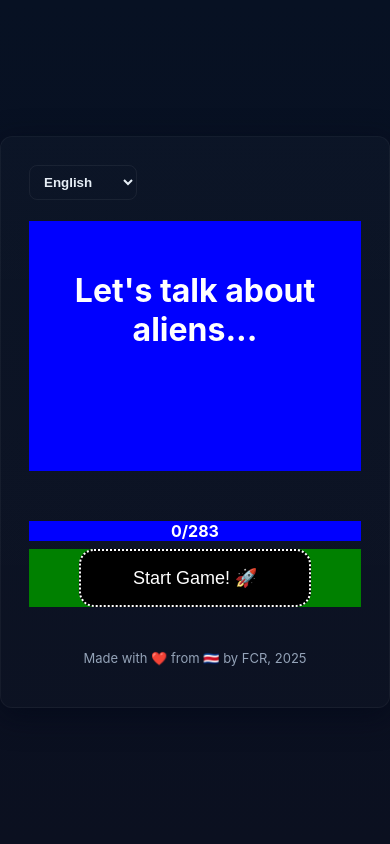
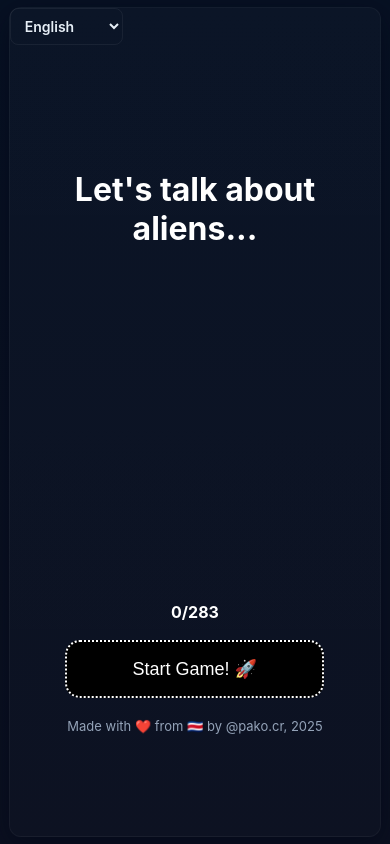
Before and after one commit to pakocrc/PreguntasWeb, a website with bundled scripts: page public/index.html in a window 390 px wide. Built offline with nearby package versions, Linux system fonts and the light colour scheme.

Commit message:
UI Improvements (responsiveness included)

```diff
--- a/public/index.html
+++ b/public/index.html
@@ -31,6 +31,7 @@
             <h1 class="questionTextSpan" id="questionTextSpan"></h1>
         </div>
 
+        <div class="bottomContainer">
             <div class="tooltip" id="tooltip">
                 <button class="shareButton" id="shareButton">
                     <span class="tooltiptext" id="myTooltip" data-lang="tooltip"></span>
@@ -52,9 +53,10 @@
                 <p data-lang="footer">Made with ❤️ — 2025</p>
             </footer>
         </div>
+    </div>
     <script src="https://cdn.jsdelivr.net/npm/gsap@3.13.0/dist/gsap.min.js"></script>
     <script src="https://cdn.jsdelivr.net/npm/gsap@3.13.0/dist/SplitText.min.js"></script>
-    <script  type="module" src="js/main.js"></script>
+    <script type="module" src="js/main.js"></script>
     <script type="module" src="js/languagePicker.js"></script>
 </body>
 
--- a/public/js/languagePicker.js
+++ b/public/js/languagePicker.js
@@ -4,7 +4,7 @@ const TRANSLATIONS = {
         title: "Let's talk about aliens...",
         loading: "Loading questions... ⏱️",
         start: "Start Game! 🚀",
-        footer: "Made with ❤️ from 🇨🇷 by FCR, 2025",
+        footer: "Made with ❤️ from 🇨🇷 by @pako.cr, 2025",
         error: "There are no questions available. Please reload the page and try again.",
         gameOver: "Game Over! 🎉",
         primary: "Next 🎲",
@@ -15,7 +15,7 @@ const TRANSLATIONS = {
         title: "Let's talk about aliens...",
         loading: "Cargando preguntas... ⏱️",
         start: "¡Iniciar Juego! 🚀",
-        footer: "Hecho con ❤️ en 🇨🇷 por FCR, 2025",
+        footer: "Hecho con ❤️ en 🇨🇷 por @pako.cr, 2025",
         error: "No hay preguntas disponibles. Por favor recarga la página y vuelve a intentarlo.",
         gameOver: "¡Juego terminado! 🎉",
         primary: "Siguiente 🎲",
@@ -26,7 +26,7 @@ const TRANSLATIONS = {
         title: "Let's talk about aliens...",
         loading: "Carregando perguntas... ⏱️",
         start: "Iniciar o jogo! 🚀",
-        footer: "Feito com ❤️ na 🇨🇷 por FCR, 2025",
+        footer: "Feito com ❤️ na 🇨🇷 por @pako.cr, 2025",
         error: "Não há questões disponíveis. Por favor recarregue a página e tente novamente.",
         gameOver: "Fim de Jogo! 🎉",
         primary: "Próximo 🎲",
@@ -37,7 +37,7 @@ const TRANSLATIONS = {
         title: "Let's talk about aliens...",
         loading: "Fragen werden geladen... ⏱️",
         start: "Spiel starten! 🚀",
-        footer: "Mit ❤️ in 🇨🇷 von FCR hergestellt, 2025",
+        footer: "Mit ❤️ in 🇨🇷 von @pako.cr hergestellt, 2025",
         error: "Ninchts der Fragen sind verfügbar. Bitte lade die Seite neu und versuche es erneut.",
         gameOver: "Spiel Ende! 🎉",
         primary: "Nächste 🎲",
@@ -48,7 +48,7 @@ const TRANSLATIONS = {
         title: "Let's talk about aliens...",
         loading: "Chargement des questions... ⏱️",
         start: "Lancer le jeu! 🚀",
-        footer: "Fabriqué avec ❤️ au 🇨🇷 par FCR, 2025",
+        footer: "Fabriqué avec ❤️ au 🇨🇷 par @pako.cr, 2025",
         error: "Il n'y a pas de questions disponibles. Veuillez rafraichir la page et essayer de nouveau.",
         gameOver: "Jeu Terminé! 🎉",
         primary: "Suivant 🎲",
@@ -59,7 +59,7 @@ const TRANSLATIONS = {
         title: "Let's talk about aliens...",
         loading: "Caricamento delle domande... ⏱️",
         start: "Inizia il gioco! 🚀",
-        footer: "Realizzato con ❤️ in 🇨🇷 da FCR - 2025",
+        footer: "Realizzato con ❤️ in 🇨🇷 da @pako.cr - 2025",
         error: "Non ci sono domande disponibili. Per favore ricarica la pagina e riprova.",
         gameOver: "Gioco Finito! 🎉",
         primary: "Prossimo 🎲",
--- a/public/js/main.js
+++ b/public/js/main.js
@@ -32,7 +32,7 @@ function changeLanguage(language) {
 }
 
 // Main Game Functionality
-setTimeout(() => { getQuestions() }, 1500);
+setTimeout(() => { getQuestions() }, 0);
 setupGame()
 
 function setupGame() {
--- a/public/styles/buttons.css
+++ /dev/null
@@ -1,45 +0,0 @@
-.buttonsSection {
-  /* background-color: clear; */
-  background-color: green;
-  padding-left: 15%;
-  padding-right: 15%;
-  text-align: center;
-  display: block;
-  position: relative;
-}
-
-.nextQuestionButton {
-  appearance: auto;
-  background-color: #000000;
-  border: 2px dotted #FFFFFF;
-  border-radius: 15px;
-  box-sizing: border-box;
-  color: #FFFFFF;
-  cursor: pointer;
-  display: inline-block;
-  font-size: large;
-  line-height: normal;
-  margin: 0;
-  outline: none;
-  padding: 16px 24px;
-  text-align: center;
-  text-decoration: none;
-  transition: all 300ms cubic-bezier(.23, 1, 0.32, 1);
-  user-select: none;
-  width: 100%;
-  will-change: transform;
-}
-
-.nextQuestionButton:disabled {
-  pointer-events: none;
-}
-
-.nextQuestionButton:hover {
-  box-shadow: rgba(252, 251, 251, 0.25) 0 8px 15px;
-  transform: translateY(-2px);
-}
-
-.nextQuestionButton:active {
-  box-shadow: none;
-  transform: translateY(0);
-}
--- a/public/styles/languagePicker.css
+++ b/public/styles/languagePicker.css
@@ -1,7 +1,9 @@
 .lang-select {
     display: flex;
     align-items: center;
-    gap: 8px
+    gap: 8px;
+    font-weight: 600;
+    font-size: 24px
 }
 
 select {
@@ -10,7 +12,9 @@ select {
     color: var(--text);
     padding: 8px 10px;
     border-radius: 8px;
-    font-weight: 600
+    font-weight: 600;
+    font-size: 14px;
+    font-family: inherit;
 }
 
 main {
@@ -50,12 +54,6 @@ button.ghost {
     border-radius: 10px
 }
 
-footer {
-    margin-top: 20px;
-    color: var(--muted);
-    font-size: 13px
-}
-
 /* small responsive tweak */
 @media (max-width:420px) {
     h2 {
--- a/public/styles/shareButtonTooltip.css
+++ b/public/styles/shareButtonTooltip.css
@@ -1,6 +1,5 @@
 .tooltip {
-    /* background-color: clear;  */
-    background-color: orange;
+    background-color: clear;
     text-align: center;
     display: block;
     position: relative;
--- a/public/styles/style.css
+++ b/public/styles/style.css
@@ -9,6 +9,7 @@
 html,
 body {
     height: 100%;
+    width: 100%;
     margin: 0;
     font-family: Inter, system-ui, -apple-system, Segoe UI, Roboto, 'Helvetica Neue', Arial
 }
@@ -22,12 +23,12 @@ body {
 }
 
 .container {
-    width: min(1020px, 95%);
+    width: 95%;
+    height: 98%;
     background: linear-gradient(180deg, rgba(255, 255, 255, 0.02), rgba(255, 255, 255, 0.01));
     border: 1px solid rgba(255, 255, 255, 0.04);
-    padding: 28px;
     border-radius: 12px;
-    box-shadow: 0 8px 30px rgba(2, 6, 23, 0.6)
+    box-shadow: 0 8px 30px rgba(2, 6, 23, 0.6);
 }
 
 header {
@@ -37,39 +38,95 @@ header {
     gap: 12px
 }
 
+.questionSection {
+    display: flex;
+    flex-direction: row;
+    align-items: center;
+    height: 60%;
+    width: 100%;
+    background-color: clear;
+}
+
 .questionTextSpan {
-    position: relative;
-    display: block;
     color: white;
     text-align: center;
-    /* padding: 25px; */
-    padding-top: 15%;
-    /* margin-top: 15%; */
-    background-color: blue;
-    /* background-color: clear; */
-    height: 200px;
+    background-color: clear;
+    height: 50%;
+    width: 100%;
 }
 
 .questionsCounterLabel {
-    /* background-color: clear; */
-    background-color: blue;
+    background-color: clear;
     padding: auto;
     color: white;
     text-align: center;
     display: block;
     position: relative;
     font-size: medium;
+    padding: 10px;
 }
 
 footer {
     position: relative;
-    color: white;
+    width: 100%;
     text-align: center;
     display: block;
+    margin-top: 20px;
+    color: var(--muted);
+    font-size: 13px;
     background-color: clear;
-    /* background-color: yellow; */
+}
+
+.bottomContainer {
+    background-color: clear;
+    position: sticky;
+    bottom: 0px;
     width: 100%;
-    bottom: 0px;
-    margin: 50px 0px 0px 0px;
-    padding-top: 10px;
+    /* border: 3px solid #8AC007; */
 }
+
+/* Button styles */
+.buttonsSection {
+  background-color: clear;
+  padding-left: 15%;
+  padding-right: 15%;
+  text-align: center;
+  display: block;
+  position: relative;
+}
+
+.nextQuestionButton {
+  appearance: auto;
+  background-color: #000000;
+  border: 2px dotted #FFFFFF;
+  border-radius: 15px;
+  box-sizing: border-box;
+  color: #FFFFFF;
+  cursor: pointer;
+  display: inline-block;
+  font-size: large;
+  line-height: normal;
+  margin: 0;
+  outline: none;
+  padding: 16px 24px;
+  text-align: center;
+  text-decoration: none;
+  transition: all 300ms cubic-bezier(.23, 1, 0.32, 1);
+  user-select: none;
+  width: 100%;
+  will-change: transform;
+}
+
+.nextQuestionButton:disabled {
+  pointer-events: none;
+}
+
+.nextQuestionButton:hover {
+  box-shadow: rgba(252, 251, 251, 0.25) 0 8px 15px;
+  transform: translateY(-2px);
+}
+
+.nextQuestionButton:active {
+  box-shadow: none;
+  transform: translateY(0);
+}
```
Lines whose indentation alone changed are shown as unchanged.
